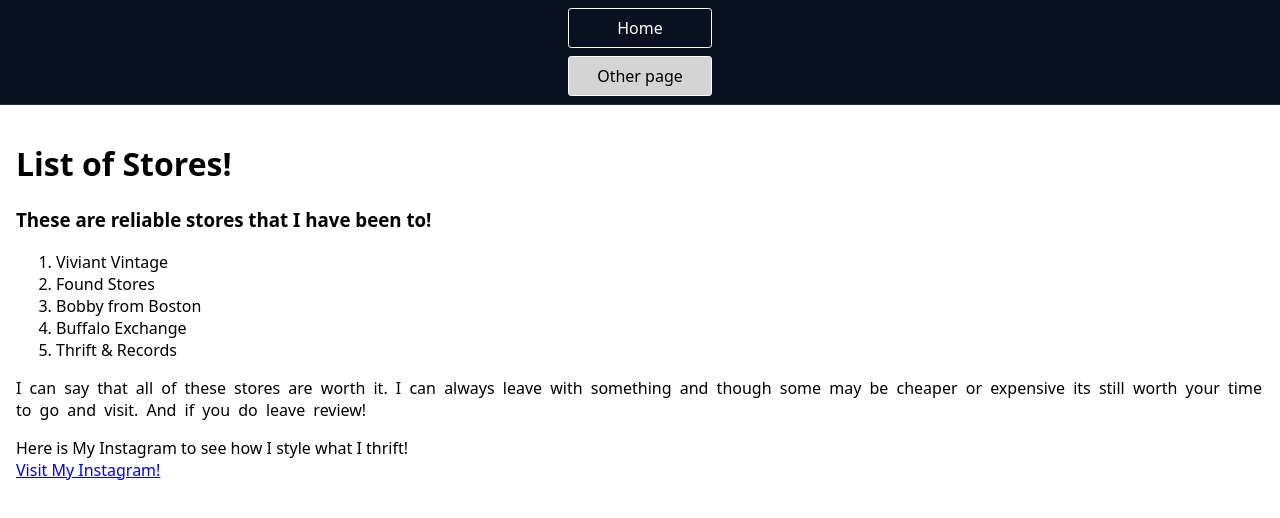
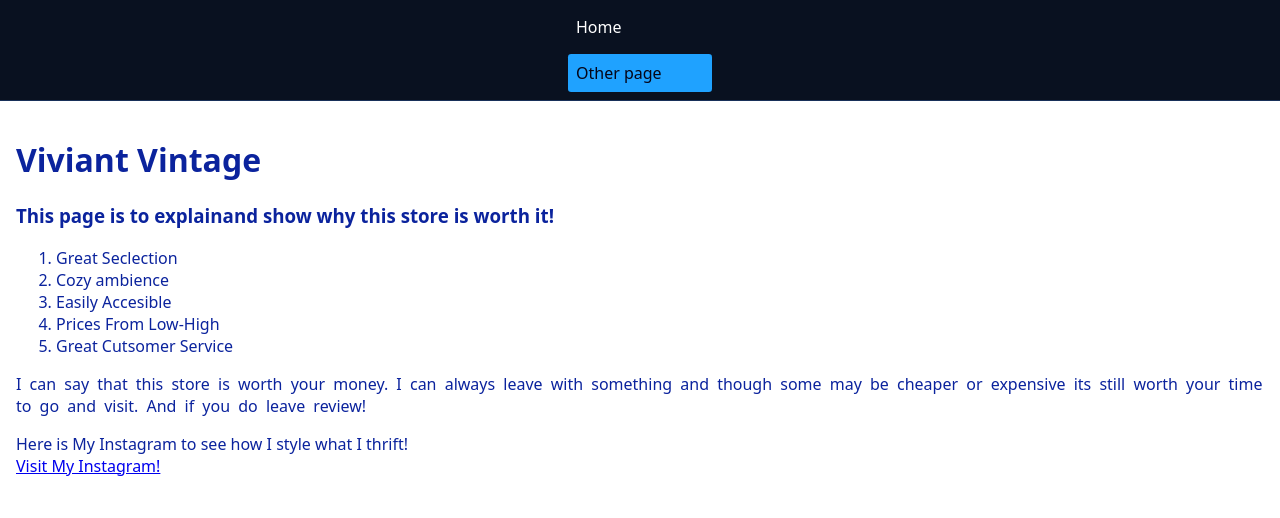
Before and after one commit to xmessiahh/stackblitz-starters-k6957dz, a website: page page2.html in a window 1280 px wide. Drawn offline with Linux system fonts and the light colour scheme.

Commit message:
Classwork from tuesday

```diff
--- a/page2.html
+++ b/page2.html
@@ -15,21 +15,21 @@
     </nav>
     <main>
       <div>
-        <h1>List of Stores!</h1>
+        <h1>Viviant Vintage</h1>
       </div>
        <div>
-          <h3>These are reliable stores that I have been to!</h3>
+          <h3>This page is to explainand show why this store is worth it!</h3>
        </div>
         <div style="background-color: rgb(255, 255, 255);">
       <ol>
-        <li>Viviant Vintage</li>
-        <li>Found Stores</li>
-        <li>Bobby from Boston</li>
-        <li>Buffalo Exchange</li>
-        <li>Thrift & Records</li>
+        <li>Great Seclection</li>
+        <li>Cozy ambience</li>
+        <li>Easily Accesible</li>
+        <li>Prices From Low-High</li>
+        <li>Great Cutsomer Service</li>
       </ol>
        </div>
-        <p>I can say that all of these stores are worth it. I can always leave with something and though some may be cheaper or expensive its still worth your time to go and visit. And if you do leave review!</p>
+        <p>I can say that this store is worth your money. I can always leave with something and though some may be cheaper or expensive its still worth your time to go and visit. And if you do leave review!</p>
           <div>Here is My Instagram to see how I style what I thrift!</div>
       <a href="https://www.instagram.com/ughhh.kennyy/?hl=en" target="_blank">Visit My Instagram! </a>
     </main>
--- a/styles.css
+++ b/styles.css
@@ -5,8 +5,8 @@
 body {
   margin: 0;
   font-family: system-ui, sans-serif;
-  color: darkslategrey
-  background-color: #d1eda4
+  color: #0B239D;
+  background-color: #FFFFFF;
 }
 
 nav {
@@ -26,15 +26,15 @@
   min-width: 9rem;
   padding: 0.5rem;
   border-radius: 0.2rem;
-  border: solid 1px #ffffff;
+  border: solid 1px #0B239D
   text-align: center;
   text-decoration: none;
   color: #ffffff;
 }
 
 nav a[aria-current='page'] {
-  color: hsl(0, 0%, 0%);
-  background-color: #d4d4d4;
+  color: #050517;
+  background-color: #1FA2FF;
 }
 
 main {
@@ -50,3 +50,22 @@
   font-size: 1rem;
   word-spacing: 0.25rem;
 }
+.BottomOfThePage {
+display: flex;
+flex-direction: column;
+justify-content: space-between;
+}
+
+#Box1 {
+padding: 1rem;
+background-color: #70C3FF;
+}
+
+#Box2 {
+padding: 1rem;
+background-color: #47B3FF;
+}
+
+#Box3 {
+padding: 1rem;
+background-color: #1FA2FF;
```
Also changed, not shown: index.html (+8 -0 lines), Images/Boston Map.jpg (added), 1 other file.
